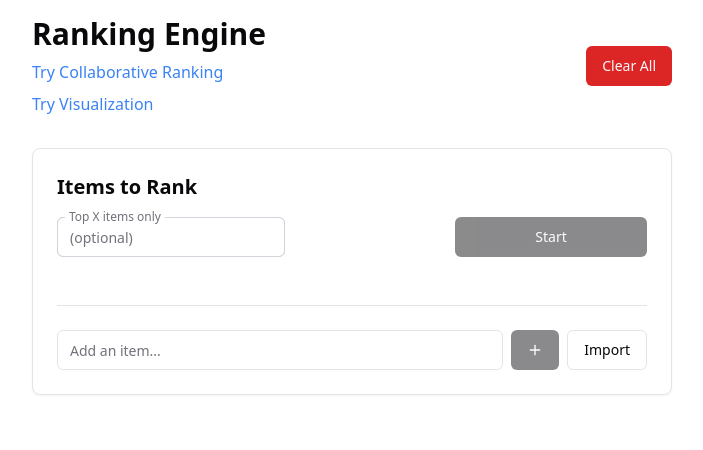
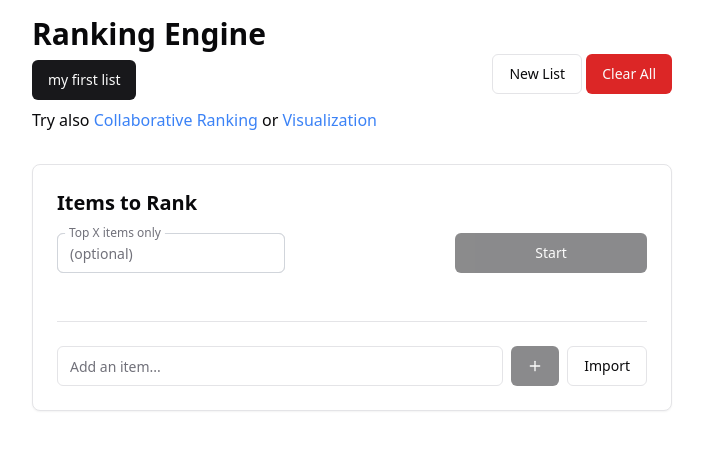
Before and after one commit to MrGreenTea/ranking-engine, a SvelteKit app: page / in a window 1280 px wide. Shown: the top 450 px of the page, without its empty margins (288-991 px from the left). Built offline with nearby package versions, Linux system fonts and the light colour scheme.

Commit message:
feat: barebones different lists
Implements BUL-17

```diff
--- a/package.json
+++ b/package.json
@@ -30,7 +30,7 @@
 		"@sveltejs/kit": "^2.16.0",
 		"@sveltejs/vite-plugin-svelte": "^4.0.4",
 		"autoprefixer": "^10.4.20",
-		"bits-ui": "1.0.0-next.91",
+		"bits-ui": "1.0.0-next.95",
 		"eslint": "^9.18.0",
 		"eslint-config-prettier": "^9.1.0",
 		"eslint-plugin-perfectionist": "^4.7.0",
--- /dev/null
+++ b/src/lib/components/ui/dialog/dialog-close.svelte
@@ -0,0 +1,18 @@
+<script lang="ts">
+	import { Dialog as DialogPrimitive } from 'bits-ui';
+
+	import { Button, type ButtonProps } from '../button';
+
+	let {
+		child,
+		children,
+		ref = $bindable(null),
+		...restProps
+	}: ButtonProps & DialogPrimitive.CloseProps = $props();
+</script>
+
+{#snippet defaultChild({ props }: { props: ButtonProps })}
+	<Button {...props} {children} />
+{/snippet}
+
+<DialogPrimitive.Close child={child ?? defaultChild} bind:ref {children} {...restProps} />
--- a/src/lib/components/ui/dialog/index.ts
+++ b/src/lib/components/ui/dialog/index.ts
@@ -1,5 +1,6 @@
 import { Dialog as DialogPrimitive } from 'bits-ui';
 
+import Close from './dialog-close.svelte';
 import Content from './dialog-content.svelte';
 import Description from './dialog-description.svelte';
 import Footer from './dialog-footer.svelte';
@@ -9,7 +10,6 @@ import Title from './dialog-title.svelte';
 
 const Root = DialogPrimitive.Root;
 const Trigger = DialogPrimitive.Trigger;
-const Close = DialogPrimitive.Close;
 const Portal = DialogPrimitive.Portal;
 
 export {
--- /dev/null
+++ b/src/lib/components/ui/label/index.ts
@@ -0,0 +1,7 @@
+import Root from "./label.svelte";
+
+export {
+	Root,
+	//
+	Root as Label,
+};
--- /dev/null
+++ b/src/lib/components/ui/label/label.svelte
@@ -0,0 +1,18 @@
+<script lang="ts">
+	import { Label as LabelPrimitive } from 'bits-ui';
+
+	let {
+		class: className,
+		ref = $bindable(null),
+		...restProps
+	}: LabelPrimitive.RootProps = $props();
+</script>
+
+<LabelPrimitive.Root
+	bind:ref
+	class={[
+		'text-sm font-medium leading-none peer-disabled:cursor-not-allowed peer-disabled:opacity-70',
+		className
+	]}
+	{...restProps}
+/>
--- a/src/lib/utils/storage.svelte.ts
+++ b/src/lib/utils/storage.svelte.ts
@@ -1,4 +1,6 @@
 import { browser } from '$app/environment';
+
+type ApplicationStorageKey = 'lists' | 'selected-list';
 
 type StorageKey =
 	| 'collaborative-rankings'
@@ -17,7 +19,7 @@ export class LocalStore<T> {
 	key = '';
 	value = $state<T>() as T;
 
-	constructor(namespace: string, key: StorageKey, value: T) {
+	constructor(namespace: string, key: string, value: T) {
 		this.key = key;
 		this.initialValue = value;
 
@@ -50,6 +52,10 @@ export class LocalStore<T> {
 	}
 }
 
+export function applicationStore<T>(key: ApplicationStorageKey, value: T) {
+	return new LocalStore('', key, value);
+}
+
 export function localStore<T>(namespace: string, key: StorageKey, value: T) {
 	return new LocalStore(namespace, key, value);
 }
--- a/src/routes/+page.svelte
+++ b/src/routes/+page.svelte
@@ -1,9 +1,11 @@
 <script lang="ts">
-	import ConfirmDialog from '$lib/components/ConfirmDialog.svelte';
 	import { Button } from '$lib/components/ui/button';
+	import * as Dialog from '$lib/components/ui/dialog';
+	import { Input } from '$lib/components/ui/input';
+	import { Label } from '$lib/components/ui/label';
 	import { estimateMergeSortComparisons } from '$lib/sorting';
 	import { estimateTopKComparisons } from '$lib/top-k-selection';
-	import { localStore } from '$lib/utils/storage.svelte';
+	import { applicationStore, localStore } from '$lib/utils/storage.svelte';
 	import { onMount } from 'svelte';
 	import { cubicOut } from 'svelte/easing';
 	import { crossfade } from 'svelte/transition';
@@ -15,14 +17,16 @@
 
 	type Phase = 'compare' | 'create' | 'insertion' | 'result';
 
-	const namespace = 'default';
+	const defaultList = 'my first list';
+	let lists = applicationStore<string[]>('lists', [defaultList]);
+	let selectedList = applicationStore<string>('selected-list', lists.value[0]);
 
-	let items = localStore<string[]>(namespace, 'ranking-items', []);
-	let sortedItems = localStore<string[]>(namespace, 'ranking-sorted-items', []);
-	let remainingItems = localStore<string[]>(namespace, 'ranking-remaining-items', []);
+	let items = localStore<string[]>(selectedList.value, 'ranking-items', []);
+	let sortedItems = localStore<string[]>(selectedList.value, 'ranking-sorted-items', []);
+	let remainingItems = localStore<string[]>(selectedList.value, 'ranking-remaining-items', []);
 
-	let topK = localStore<null | number>(namespace, 'ranking-top-k', null);
-	let comparisonsCount = localStore<number>(namespace, 'ranking-comparisons-count', 0);
+	let topK = localStore<null | number>(selectedList.value, 'ranking-top-k', null);
+	let comparisonsCount = localStore<number>(selectedList.value, 'ranking-comparisons-count', 0);
 	let newItem = $state<null | string>(null);
 
 	let phase = $state<Phase>('create');
@@ -51,7 +55,64 @@
 		easing: cubicOut
 	});
 
-	let showClearConfirm = $state(false);
+	let showCreateList = $state(false);
+	let newListName = $state('');
+	let newListError = $state('');
+
+	function checkNewListName() {
+		if (!newListName) {
+			newListError = 'Please enter a list name';
+			return false;
+		}
+		if (lists.value.includes(newListName)) {
+			newListError = 'This list already exists';
+			return false;
+		}
+		newListError = '';
+		return true;
+	}
+
+	function createList() {
+		if (!checkNewListName()) return;
+
+		lists.value = [...lists.value, newListName];
+		selectedList.value = newListName;
+
+		// close dialog
+		showCreateList = false;
+	}
+
+	function deleteList(list: string) {
+		// disallow deleting the only list
+		if (lists.value.length < 2) return;
+
+		// Remove the list from lists
+		const currentIndex = lists.value.indexOf(list);
+		lists.value = lists.value.filter((l) => l !== list);
+
+		// If the deleted list was selected, switch to the one that was after it
+		if (selectedList.value === list) {
+			if (currentIndex < lists.value.length) {
+				selectedList.value = lists.value[currentIndex];
+			} else {
+				// when we deleted the last list, choose the new last one.
+				selectedList.value = lists.value[lists.value.length - 1];
+			}
+		}
+
+		// Clear all local storage keys for this list
+		if (typeof window !== 'undefined') {
+			const keysToDelete = [
+				`${list}:ranking-items`,
+				`${list}:ranking-sorted-items`,
+				`${list}:ranking-remaining-items`,
+				`${list}:ranking-top-k`,
+				`${list}:ranking-comparisons-count`
+			];
+			keysToDelete.forEach((key) => localStorage.removeItem(key));
+		}
+	}
+
 	function clearAll() {
 		phase = 'create';
 		items.reset();
@@ -77,20 +138,113 @@
 	<div class="mb-8 flex items-center justify-between">
 		<div>
 			<h1 class="text-3xl font-bold">Ranking Engine</h1>
-			<div class="mt-2">
-				<a href="/collaborative" class="text-blue-500 hover:underline">Try Collaborative Ranking</a>
+			<div class="mt-2 space-y-2">
+				<div class="flex flex-wrap gap-2">
+					{#each lists.value as list}
+						<Button
+							variant={selectedList.value === list ? 'default' : 'outline'}
+							onclick={() => {
+								selectedList.value = list;
+							}}
+							class="group relative"
+						>
+							{list}
+							{#if lists.value.length > 1}
+								<Dialog.Root>
+									<Dialog.Trigger
+										class="absolute -right-2 -top-2 hidden h-5 w-5 items-center justify-center rounded-full bg-red-500 text-xs text-white hover:bg-red-600 group-hover:flex"
+									>
+										x
+									</Dialog.Trigger>
+
+									<Dialog.Content>
+										<Dialog.Header>
+											<Dialog.Title>Delete List</Dialog.Title>
+										</Dialog.Header>
+										<Dialog.Description>
+											Are you sure you want to delete "{list}"? This action cannot be undone.
+										</Dialog.Description>
+										<Dialog.Footer>
+											<div class="flex justify-end gap-2">
+												<Dialog.Close variant="outline">Cancel</Dialog.Close>
+												<Dialog.Close variant="destructive" onclick={() => deleteList(list)}>
+													Delete
+												</Dialog.Close>
+											</div>
+										</Dialog.Footer>
+									</Dialog.Content>
+								</Dialog.Root>
+							{/if}
+						</Button>
+					{/each}
+				</div>
 			</div>
 			<div class="mt-2">
-				<a href="/matrix" class="text-blue-500 hover:underline">Try Visualization</a>
+				Try also
+				<a href="/collaborative" class="text-blue-500 hover:underline">Collaborative Ranking</a>
+				or
+				<a href="/matrix" class="text-blue-500 hover:underline">Visualization</a>
 			</div>
 		</div>
-		<Button onclick={() => (showClearConfirm = true)} variant="destructive">Clear All</Button>
-		<ConfirmDialog
-			bind:open={showClearConfirm}
-			title="Clear all data?"
-			description="This will remove all your items and rankings. This action cannot be undone."
-			onConfirm={clearAll}
-		/>
+
+		<div>
+			<Dialog.Root
+				bind:open={showCreateList}
+				onOpenChange={() => {
+					newListName = '';
+					newListError = '';
+				}}
+			>
+				<Dialog.Trigger>
+					{#snippet child({ props })}
+						<Button variant="outline" {...props}>New List</Button>
+					{/snippet}
+				</Dialog.Trigger>
+				<Dialog.Content>
+					<Dialog.Header>
+						<Dialog.Title>Create New List</Dialog.Title>
+						<Dialog.Description>Enter a unique name for your new list.</Dialog.Description>
+					</Dialog.Header>
+
+					<form onsubmit={() => createList()}>
+						<div class="grid gap-4 py-4">
+							<div class="grid gap-2">
+								<Label for="name">Name</Label>
+								<Input id="name" bind:value={newListName} oninput={() => checkNewListName()} />
+								{#if newListError}
+									<p class="text-sm text-red-500">{newListError}</p>
+								{/if}
+							</div>
+						</div>
+
+						<Dialog.Footer>
+							<Button disabled={newListError !== ''} type="submit" onclick={() => createList()}>
+								Create
+							</Button>
+						</Dialog.Footer>
+					</form>
+				</Dialog.Content>
+			</Dialog.Root>
+			<Dialog.Root>
+				<Dialog.Trigger>
+					{#snippet child({ props })}
+						<Button variant="destructive" {...props}>Clear All</Button>
+					{/snippet}
+				</Dialog.Trigger>
+				<Dialog.Content>
+					<Dialog.Header>
+						<Dialog.Title>Clear All</Dialog.Title>
+						<Dialog.Description
+							>This will remove all your items and rankings. This action cannot be undone.</Dialog.Description
+						>
+					</Dialog.Header>
+					<Dialog.Footer>
+						<Dialog.Close variant="outline">Cancel</Dialog.Close>
+						<Dialog.Close variant="destructive" onclick={clearAll}>Continue</Dialog.Close>
+					</Dialog.Footer>
+				</Dialog.Content>
+			</Dialog.Root>
+		</div>
 	</div>
 
 	<div class="space-y-8">
```
Also changed, not shown: 2 other files (tests, documents, lock files or other folders).
